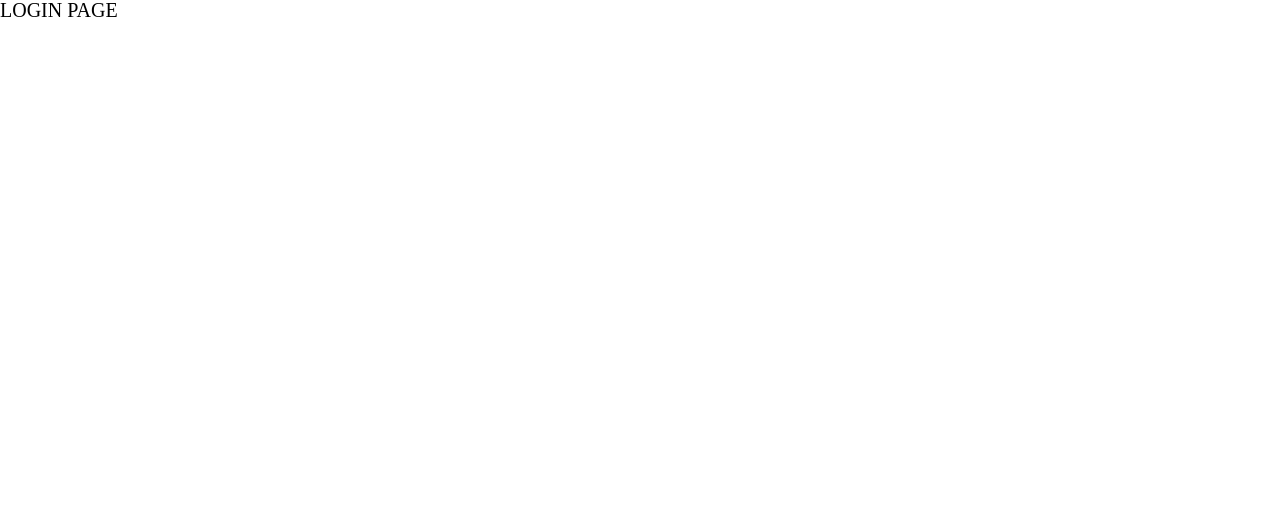
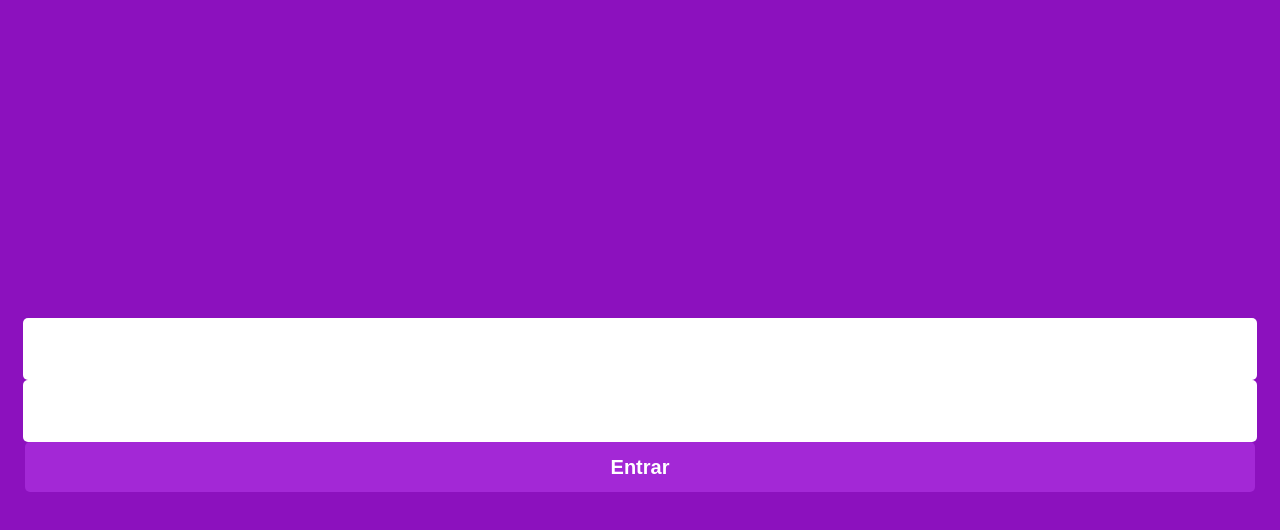
Before and after one commit to me-luc/my-wallet-front, a JavaScript app: page / in a window 1280 px wide. Shown: the top 530 px of the page. Built offline with nearby package versions, Linux system fonts and the light colour scheme.

Commit message:
add some project styles

```diff
--- a/public/index.html
+++ b/public/index.html
@@ -6,6 +6,13 @@
 		<meta name="author" content="Lucas Almeida" />
 		<meta name="viewport" content="width=device-width, initial-scale=1" />
 		<title>My Wallet</title>
+
+		<!--FONTS IMPORT-->
+		<link rel="preconnect" href="https://fonts.googleapis.com" />
+		<link rel="preconnect" href="https://fonts.gstatic.com" crossorigin />
+		<link
+			href="https://fonts.googleapis.com/css2?family=Raleway:ital,wght@0,100;0,200;0,300;0,400;0,500;0,600;0,700;0,800;0,900;1,100;1,200;1,300;1,400;1,500;1,600;1,700;1,800;1,900&display=swap"
+			rel="stylesheet" />
 	</head>
 	<body>
 		<noscript>You need to enable JavaScript to run this app.</noscript>
--- /dev/null
+++ b/src/components/index.js
@@ -0,0 +1,4 @@
+import InputModel from "./models/InputModel";
+import ButtonModel from "./models/ButtonModel";
+
+export { InputModel, ButtonModel };
--- /dev/null
+++ b/src/components/models/ButtonModel.js
@@ -0,0 +1,21 @@
+import styled from "styled-components";
+
+export default function ButtonModel({ text }) {
+	return <StyledButton>{text}</StyledButton>;
+}
+
+const StyledButton = styled.button`
+	width: 100%;
+	height: 50px;
+
+	background: #a328d6;
+	border-radius: 5px;
+	border: none;
+
+	font-style: normal;
+	font-weight: 700;
+	font-size: 20px;
+	line-height: 23px;
+
+	color: #ffffff;
+`;
--- /dev/null
+++ b/src/components/models/InputModel.js
@@ -0,0 +1,12 @@
+import styled from "styled-components";
+
+export default function InputModel() {
+	return <StyledInput />;
+}
+
+const StyledInput = styled.input`
+	width: 100%;
+	height: 60px;
+	border: none;
+	border-radius: 5px;
+`;
--- a/src/index.js
+++ b/src/index.js
@@ -1,4 +1,3 @@
-import react from "react";
 import ReactDOM from "react-dom/client";
 import App from "./App";
 
--- a/src/pages/LoginPage.js
+++ b/src/pages/LoginPage.js
@@ -1,3 +1,15 @@
+import styled from "styled-components";
+import { PageModel } from "../styles/PageModel";
+import { InputModel, ButtonModel } from "../components/index";
+
 export default function LoginPage() {
-	return <div>LOGIN PAGE</div>;
+	return (
+		<Page>
+			<InputModel />
+			<InputModel />
+			<ButtonModel text="Entrar" />
+		</Page>
+	);
 }
+
+const Page = styled(PageModel)``;
--- /dev/null
+++ b/src/styles/PageModel.js
@@ -0,0 +1,13 @@
+import styled from "styled-components";
+
+export const PageModel = styled.div`
+	background: #8c11be;
+	width: 100vw;
+	height: 100vh;
+	display: flex;
+	flex-direction: column;
+	justify-content: center;
+	align-items: center;
+	box-sizing: border-box;
+	padding: 25px 25px 15px 25px;
+`;
```
